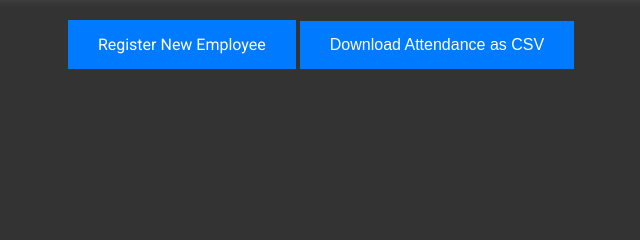
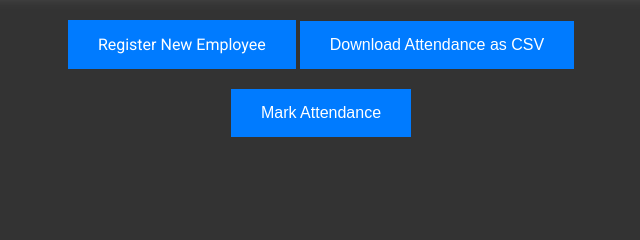
Before and after one commit to bella-babu/Employee_Monitoring_System, a Flask app: page / in a window 1280 px wide. Shown: the part 180-420 px from the top of the page, without its empty margins (319-959 px from the left). Run offline with Flask 3, Linux system fonts and the light colour scheme.

Commit message:
Mark attendence btn

```diff
--- a/templates/index.html
+++ b/templates/index.html
@@ -93,6 +93,9 @@
       Download Attendance as CSV
     </button>
 
+    <form action="{{ url_for('mark_attendance_route') }}" method="post">
+      <button type="submit" class="btn">Mark Attendance</button>
+    </form>
     <script>
       function downloadCSV() {
         const table = document.querySelector("table");
```
